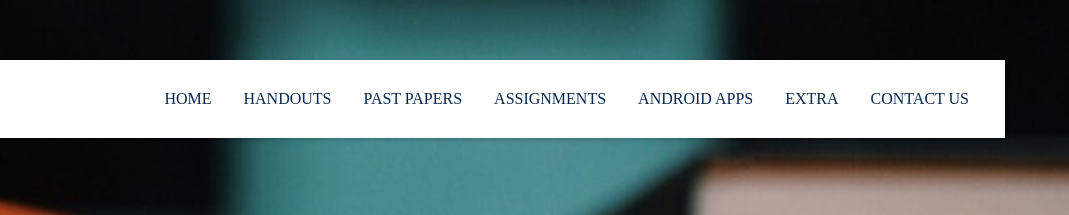
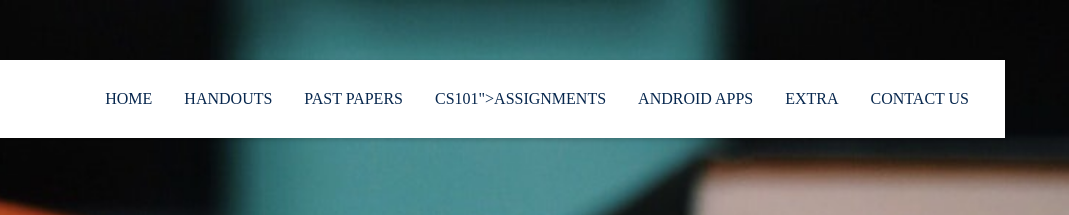
Before and after one commit to ayyaz10/vu_rank, a plain HTML site: page index.html in a window 1280 px wide. Shown: the top 215 px of the page, 211-1280 px from the left. Drawn offline with Linux system fonts and the light colour scheme.

Commit message:
Update index.html

```diff
--- a/index.html
+++ b/index.html
@@ -24,7 +24,7 @@
                             <li><a href="#">final term</a></li>
                           </ul>
                         </li>
-                        <li><a href="#">assignments</a></li>
+                        <li><a href="/learning/web practice/repos/vu_rank/past-paper-download-page.html">CS101">assignments</a></li>
                         <li><a href="#">android apps</a></li>
                         <li><a href="#">extra</a></li>
                         <li><a href="#">contact us</a></li>
```
